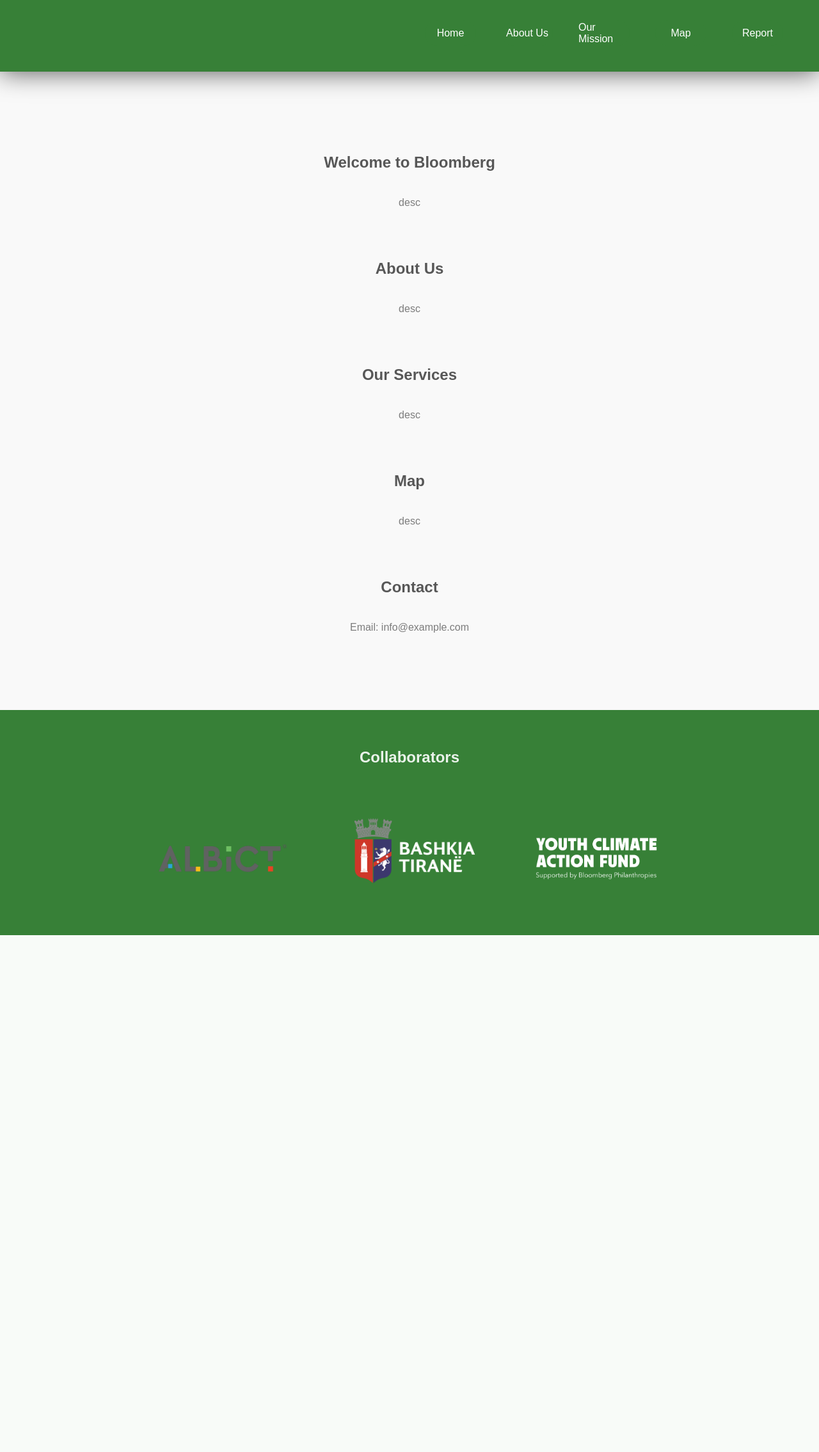
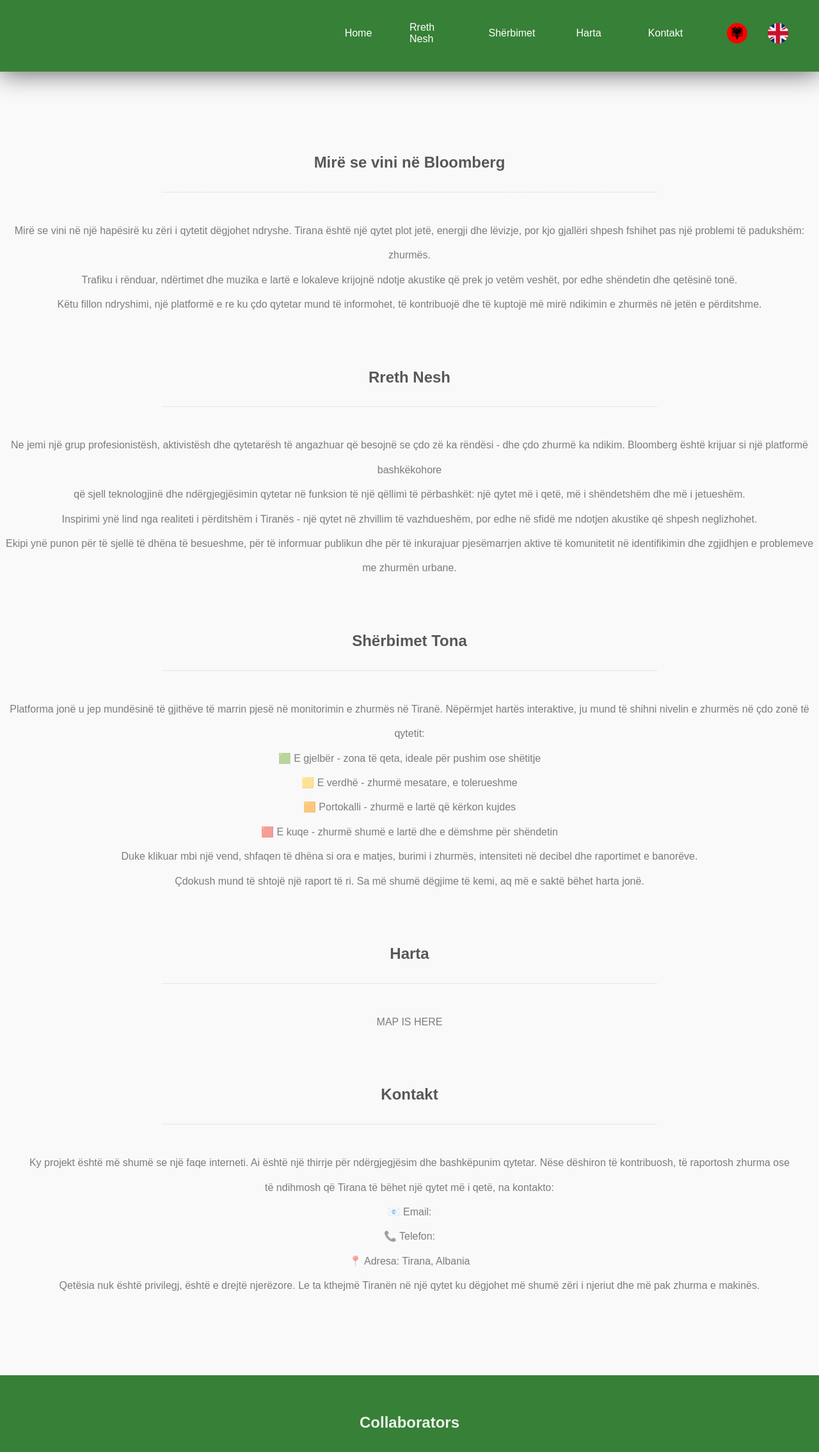
Before and after one commit to ExplodingWater/Noisewatch, a PHP site: page / in a window 1280 px wide. Shown: the top 2270 px of the page at 64% size. Before the commit the page ends 1462 px from the top, so only its background shows below. Run offline with PHP 8.4, Linux system fonts and the light colour scheme.

Commit message:
Multi language

```diff
--- a/index.html
+++ b/index.html
@@ -9,35 +9,80 @@
 <body>
     <nav>
         <a href="/">Home</a>
-        <a href="/about">About Us</a>
-        <a href="/services">Our Mission</a>
-        <a href="/map">Map</a>
-        <a class="report" href="/report">Report</a>
+        <a href="/about">Rreth Nesh</a>
+        <a href="/services">Shërbimet</a>
+        <a href="/map">Harta</a>
+        <a class="report" href="/report">Kontakt</a>
+        <a class="al" href="index.html"></a>
+        <a class="en" href="en.html"></a>
     </nav>
 
     <section id="home">
-        <h1>Welcome to Bloomberg</h1>
-        <p>desc</p>
+        <h1>Mirë se vini në Bloomberg</h1>
+        <h3>____________________________________________________________________________________________________________________</h3>
+        <p>
+            Mirë se vini në një hapësirë ku zëri i qytetit dëgjohet ndryshe.
+            Tirana është një qytet plot jetë, energji dhe lëvizje,
+            por kjo gjallëri shpesh fshihet pas një problemi të padukshëm: zhurmës.<br>
+            Trafiku i rënduar, ndërtimet dhe muzika e lartë e lokaleve
+            krijojnë ndotje akustike që prek jo vetëm veshët,
+            por edhe shëndetin dhe qetësinë tonë.<br>
+            Këtu fillon ndryshimi, një platformë e re ku
+            çdo qytetar mund të informohet, të kontribuojë
+            dhe të kuptojë më mirë ndikimin e zhurmës në jetën e përditshme.
+        </p>
     </section>
 
     <section id="about">
-        <h2>About Us</h2>
-        <p>desc</p>
+        <h2>Rreth Nesh</h2>
+        <h3>____________________________________________________________________________________________________________________</h3>
+        <p>
+            Ne jemi një grup profesionistësh, aktivistësh dhe qytetarësh të angazhuar që besojnë se çdo zë ka rëndësi - dhe çdo zhurmë ka ndikim.
+            Bloomberg është krijuar si një platformë bashkëkohore <br>që sjell teknologjinë dhe ndërgjegjësimin qytetar në funksion të një qëllimi të përbashkët:
+            një qytet më i qetë, më i shëndetshëm dhe më i jetueshëm.<br>
+            Inspirimi ynë lind nga realiteti i përditshëm i Tiranës - një qytet në zhvillim të vazhdueshëm, por edhe në sfidë me ndotjen akustike që shpesh neglizhohet.<br>
+            Ekipi ynë punon për të sjellë të dhëna të besueshme, për të informuar publikun dhe për të inkurajuar pjesëmarrjen aktive të komunitetit në identifikimin
+            dhe zgjidhjen e problemeve me zhurmën urbane.
+        </p>
     </section>
 
     <section id="services">
-        <h2>Our Services</h2>
-        <p>desc</p>
+        <h2>Shërbimet Tona</h2>
+        <h3>____________________________________________________________________________________________________________________</h3>
+        <p>
+        Platforma jonë u jep mundësinë të gjithëve të marrin pjesë në monitorimin e zhurmës në Tiranë.
+        Nëpërmjet hartës interaktive, ju mund të shihni nivelin e zhurmës në çdo zonë të qytetit:<br>
+
+        🟩 E gjelbër - zona të qeta, ideale për pushim ose shëtitje<br>
+        🟨 E verdhë - zhurmë mesatare, e tolerueshme<br>
+        🟧 Portokalli - zhurmë e lartë që kërkon kujdes<br>
+        🟥 E kuqe - zhurmë shumë e lartë dhe e dëmshme për shëndetin<br>
+
+        Duke klikuar mbi një vend, shfaqen të dhëna si ora e matjes, burimi i zhurmës, intensiteti në decibel dhe raportimet e banorëve.<br>
+        Çdokush mund të shtojë një raport të ri. Sa më shumë dëgjime të kemi, aq më e saktë bëhet harta jonë.
+        </p>
     </section>
 
     <section id="map">
-        <h2>Map</h2>
-        <p>desc</p>
+        <h2>Harta</h2>
+        <h3>____________________________________________________________________________________________________________________</h3>
+        <p>MAP IS HERE</p>
     </section>
 
   <section id="contact">
-    <h2>Contact</h2>
-    <p>Email: info@example.com</p>
+    <h2>Kontakt</h2>
+    <h3>____________________________________________________________________________________________________________________</h3>
+    <p>
+    Ky projekt është më shumë se një faqe interneti. Ai është një thirrje për ndërgjegjësim dhe bashkëpunim qytetar.
+    Nëse dëshiron të kontribuosh, të raportosh zhurma ose <br>të ndihmosh që Tirana të bëhet një qytet më i qetë, na kontakto:<br>
+
+    📧 Email:<br>
+    📞 Telefon:<br>
+    📍 Adresa: Tirana, Albania<br>
+
+    Qetësia nuk është privilegj, është e drejtë njerëzore.
+    Le ta kthejmë Tiranën në një qytet ku dëgjohet më shumë zëri i njeriut dhe më pak zhurma e makinës.
+    </p>
   </section>
 
   <section id="footer">
--- a/style.css
+++ b/style.css
@@ -49,8 +49,35 @@ nav a:active {
   color: rgba(0, 0, 0, 0.603);
 }
 
-.report{
-  margin-right: 7vh;
+.al {
+    text-decoration: none;
+    margin-left: 2vh;
+    height: 4vh;
+    width: 4vh;
+    border-radius: 2vh;
+    background-image: url('Flag_of_Albania.svg.png');
+    background-size: cover;
+    background-position: center
+}
+
+.al:visited {
+  color: white;
+}
+
+.en {
+    text-decoration: none;
+    margin-left: -1vh;
+    margin-right: 6vh;
+    height: 4vh;
+    width: 4vh;
+    border-radius: 2vh;
+    background-image: url('uk.png');
+    background-size: cover;
+    background-position: center;
+}
+
+.en:visited {
+  color: white;
 }
 
 #home{
@@ -64,7 +91,8 @@ section {
 }
 
 h3{
-  color: rgba(0, 0, 0, 0.295);
+    font-size: 1.5vh;
+    color: rgba(0, 0, 0, 0.144);
 }
 
 p {
@@ -72,6 +100,7 @@ p {
     margin-top: 5vh;
     color: rgba(0, 0, 0, 0.5);
     font-size: 2vh;
+    line-height: 4.8vh;
 }
 
 #footer{
```
Also changed, not shown: en.html (added, +96 -0 lines), Flag_of_Albania.svg.png (added), uk.png (added).
